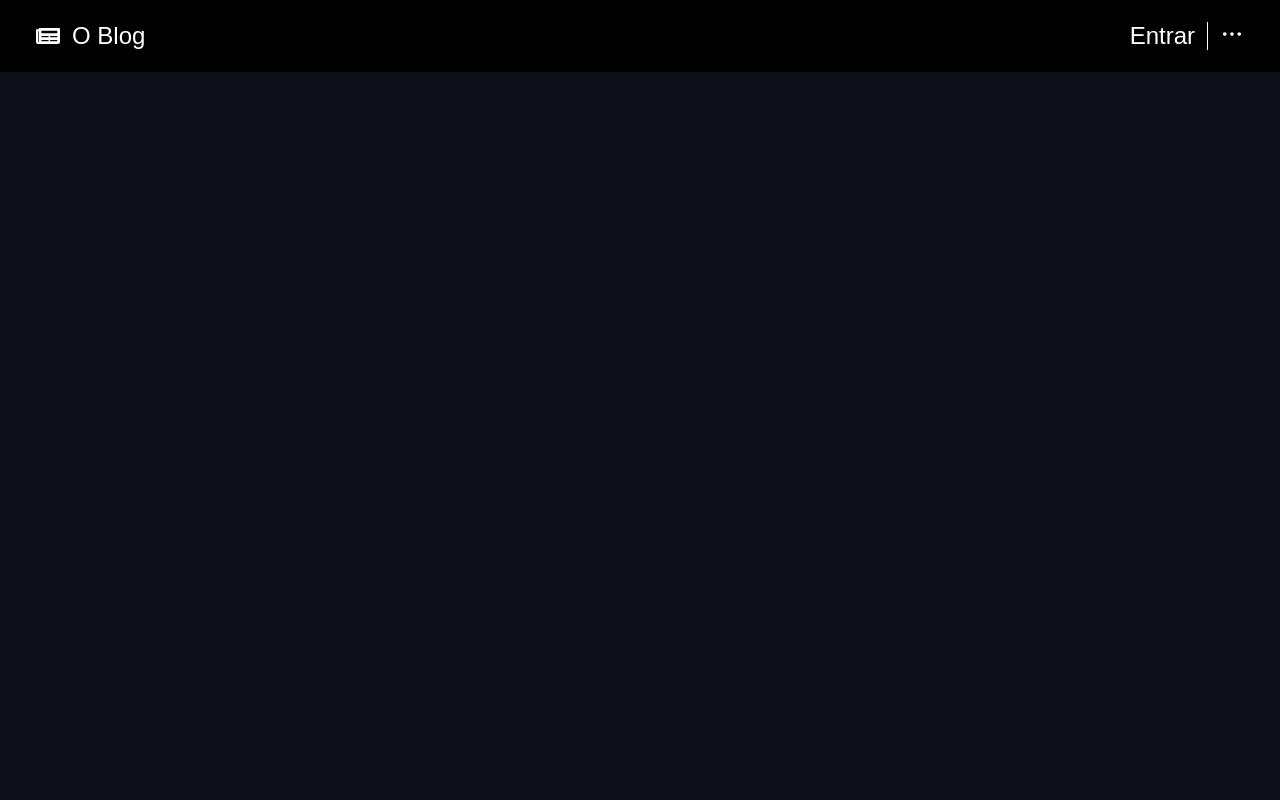
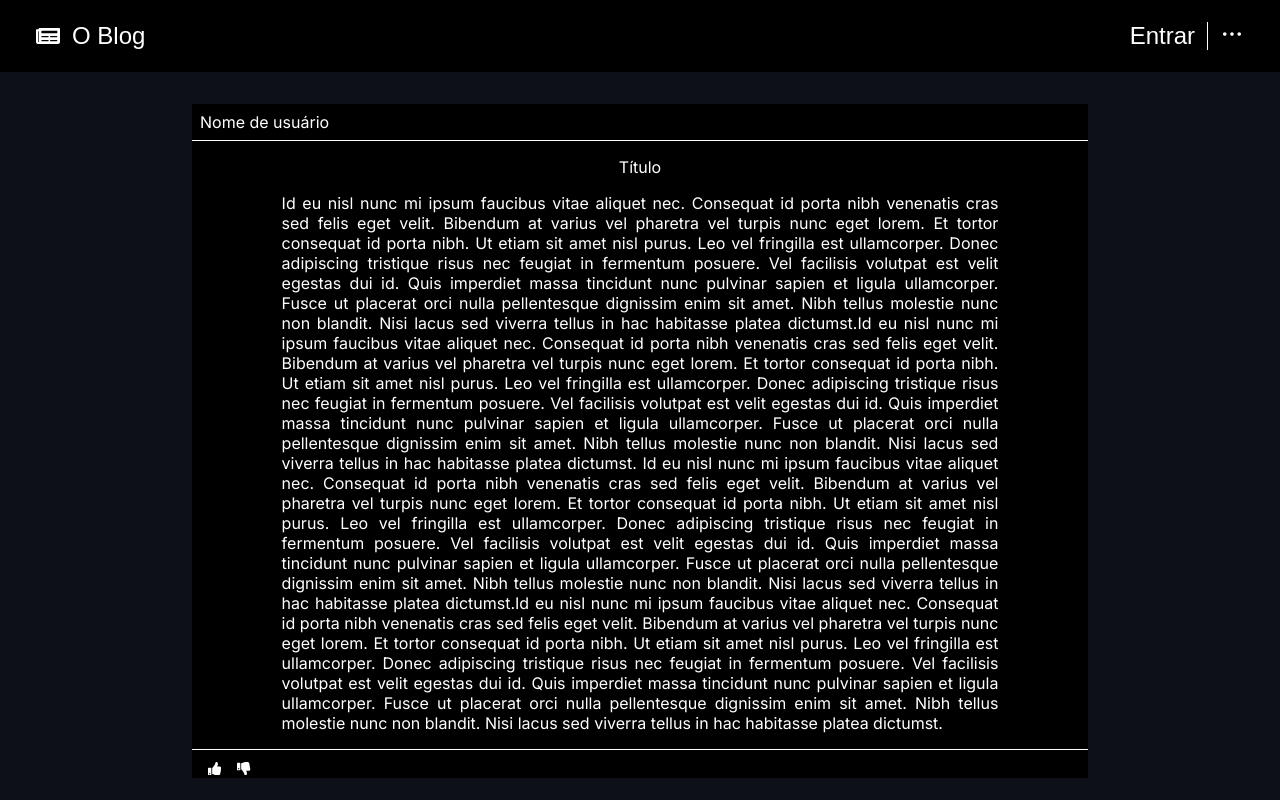
Before and after one commit to Matheus4ugusto/fron-eEnd-for-node-workshop, a Next.js app: page / in a window 1280 px wide. Shown: the top 800 px of the page. Built offline with nearby package versions, Linux system fonts and the light colour scheme.

Commit message:
cria estrutura da PostBoxes e cria também serviços de usuário e de cliente

```diff
--- a/next.config.js
+++ b/next.config.js
@@ -1,4 +1,15 @@
 /** @type {import('next').NextConfig} */
-const nextConfig = {}
+const nextConfig = {
+    async rewrites(){
+        return {
+            afterFiles: [
+                {
+                    source: "/api:path*",
+                    destination: `${process.env.NEXT_PUBLIC_BASE_URL}/:path*`,
+                }
+            ]
+        }
+    }
+}
 
 module.exports = nextConfig
--- a/src/app/(public)/(home)/page.tsx
+++ b/src/app/(public)/(home)/page.tsx
@@ -1,11 +1,15 @@
 "use client"
 
-import Header from "@/components/Header";
 
-export default function Home(){
-    return(
+import PostBox from "@/components/PostBox";
+
+export default function Home() {
+    return (
         <>
-
+            <PostBox/>
+            <PostBox/>
+            <PostBox/>
+            <PostBox/>
         </>
 
     )
--- /dev/null
+++ b/src/components/PostBox/index.tsx
@@ -0,0 +1,67 @@
+import * as Styled from "./postBox.style"
+import React from "react";
+import {FaThumbsDown, FaThumbsUp} from "react-icons/fa";
+
+//TODO tornar o nome de usuário um botão que redireciona ao perfil do usuário
+
+export interface PostBoxProps {
+    authorName: string,
+    postText: string
+}
+
+const PostBox: React.FC = () => {
+    return (
+        <Styled.Section>
+            <Styled.UserNameBox>
+                <Styled.UserName>
+                    Nome de usuário
+                </Styled.UserName>
+            </Styled.UserNameBox>
+            <Styled.TitleBox>
+                <Styled.Title>
+                    Título
+                </Styled.Title>
+            </Styled.TitleBox>
+            <Styled.TextBox>
+                <Styled.Text>
+                    Id eu nisl nunc mi ipsum faucibus vitae aliquet nec. Consequat id porta nibh venenatis cras sed
+                    felis eget velit. Bibendum at varius vel pharetra vel turpis nunc eget lorem. Et tortor consequat id
+                    porta nibh. Ut etiam sit amet nisl purus. Leo vel fringilla est ullamcorper. Donec adipiscing
+                    tristique risus nec feugiat in fermentum posuere. Vel facilisis volutpat est velit egestas dui id.
+                    Quis imperdiet massa tincidunt nunc pulvinar sapien et ligula ullamcorper. Fusce ut placerat orci
+                    nulla pellentesque dignissim enim sit amet. Nibh tellus molestie nunc non blandit. Nisi lacus sed
+                    viverra tellus in hac habitasse platea dictumst.Id eu nisl nunc mi ipsum faucibus vitae aliquet nec.
+                    Consequat id porta nibh venenatis cras sed felis eget velit. Bibendum at varius vel pharetra vel
+                    turpis nunc eget lorem. Et tortor consequat id porta nibh. Ut etiam sit amet nisl purus. Leo vel
+                    fringilla est ullamcorper. Donec adipiscing tristique risus nec feugiat in fermentum posuere. Vel
+                    facilisis volutpat est velit egestas dui id. Quis imperdiet massa tincidunt nunc pulvinar sapien et
+                    ligula ullamcorper. Fusce ut placerat orci nulla pellentesque dignissim enim sit amet. Nibh tellus
+                    molestie nunc non blandit. Nisi lacus sed viverra tellus in hac habitasse platea dictumst. Id eu
+                    nisl nunc mi ipsum faucibus vitae aliquet nec. Consequat id porta nibh venenatis cras sed
+                    felis eget velit. Bibendum at varius vel pharetra vel turpis nunc eget lorem. Et tortor consequat id
+                    porta nibh. Ut etiam sit amet nisl purus. Leo vel fringilla est ullamcorper. Donec adipiscing
+                    tristique risus nec feugiat in fermentum posuere. Vel facilisis volutpat est velit egestas dui id.
+                    Quis imperdiet massa tincidunt nunc pulvinar sapien et ligula ullamcorper. Fusce ut placerat orci
+                    nulla pellentesque dignissim enim sit amet. Nibh tellus molestie nunc non blandit. Nisi lacus sed
+                    viverra tellus in hac habitasse platea dictumst.Id eu nisl nunc mi ipsum faucibus vitae aliquet nec.
+                    Consequat id porta nibh venenatis cras sed felis eget velit. Bibendum at varius vel pharetra vel
+                    turpis nunc eget lorem. Et tortor consequat id porta nibh. Ut etiam sit amet nisl purus. Leo vel
+                    fringilla est ullamcorper. Donec adipiscing tristique risus nec feugiat in fermentum posuere. Vel
+                    facilisis volutpat est velit egestas dui id. Quis imperdiet massa tincidunt nunc pulvinar sapien et
+                    ligula ullamcorper. Fusce ut placerat orci nulla pellentesque dignissim enim sit amet. Nibh tellus
+                    molestie nunc non blandit. Nisi lacus sed viverra tellus in hac habitasse platea dictumst.
+                </Styled.Text>
+            </Styled.TextBox>
+            <Styled.ActionsBox>
+                <Styled.Button name="Gostei" aria-label="Gostei">
+                    <FaThumbsUp/>
+                </Styled.Button>
+                <Styled.Button name="Não gostei" aria-label="Não gostei">
+                    <FaThumbsDown/>
+                </Styled.Button>
+            </Styled.ActionsBox>
+        </Styled.Section>
+    )
+}
+
+export default PostBox;
--- /dev/null
+++ b/src/components/PostBox/postBox.style.ts
@@ -0,0 +1,53 @@
+import styled from "styled-components";
+
+export const Section = styled.section`
+  display: flex;
+  flex-direction: column;
+  width: 70%;
+  min-height: 20rem;
+  background-color: ${({theme}) => theme.colors.black.pure};
+  margin: 2rem auto;
+  position: relative;
+  align-items: center;
+  gap: ${({theme}) => theme.typography["md"]};
+
+`
+
+export const UserNameBox = styled.div`
+  color: ${({theme}) => theme.colors.white.pure};
+  padding: .5rem;
+  width: 100%;
+  border-bottom: 1px solid white;
+`
+export const UserName = styled.span`
+
+`
+
+export const TitleBox = styled.div`
+
+`
+
+export const Title = styled.span`
+  color: ${({theme}) => theme.colors.white.pure};
+`
+
+export const TextBox = styled.div`
+  width: 80%;
+`
+
+export const Text = styled.p`
+  color: ${({theme}) => theme.colors.white.pure};
+  text-align: justify;
+`
+
+export const ActionsBox = styled.div`
+  display: flex;
+  width: 100%;
+  border-top: 1px solid ${({theme}) => theme.colors.white.pure};
+  gap: ${({theme}) => theme.typography["md"]};
+  padding: ${({theme}) => theme.typography["xs"]} 0 0 ${({theme}) => theme.typography["md"]};
+`
+
+export const Button = styled.button`
+  color: ${({theme}) => theme.colors.white.pure}
+`
```
Also changed, not shown: src/components/Header/index.tsx (+15 -8 lines), src/services/api.ts (added, +11 -0 lines), src/services/post.service.ts (added, +11 -0 lines), src/services/user.service.ts (added, +11 -0 lines), 2 other files (tests, documents, lock files or other folders).
